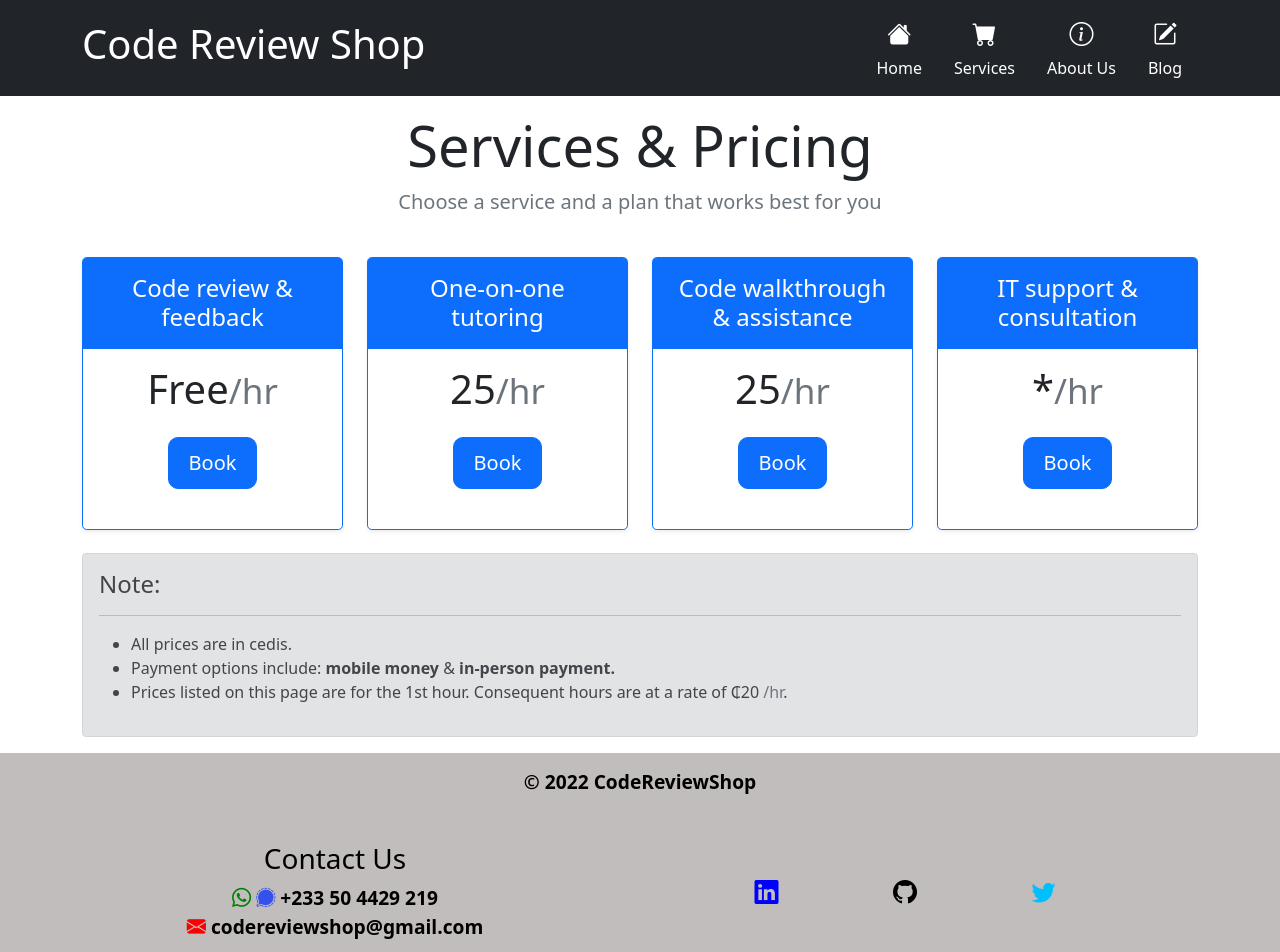
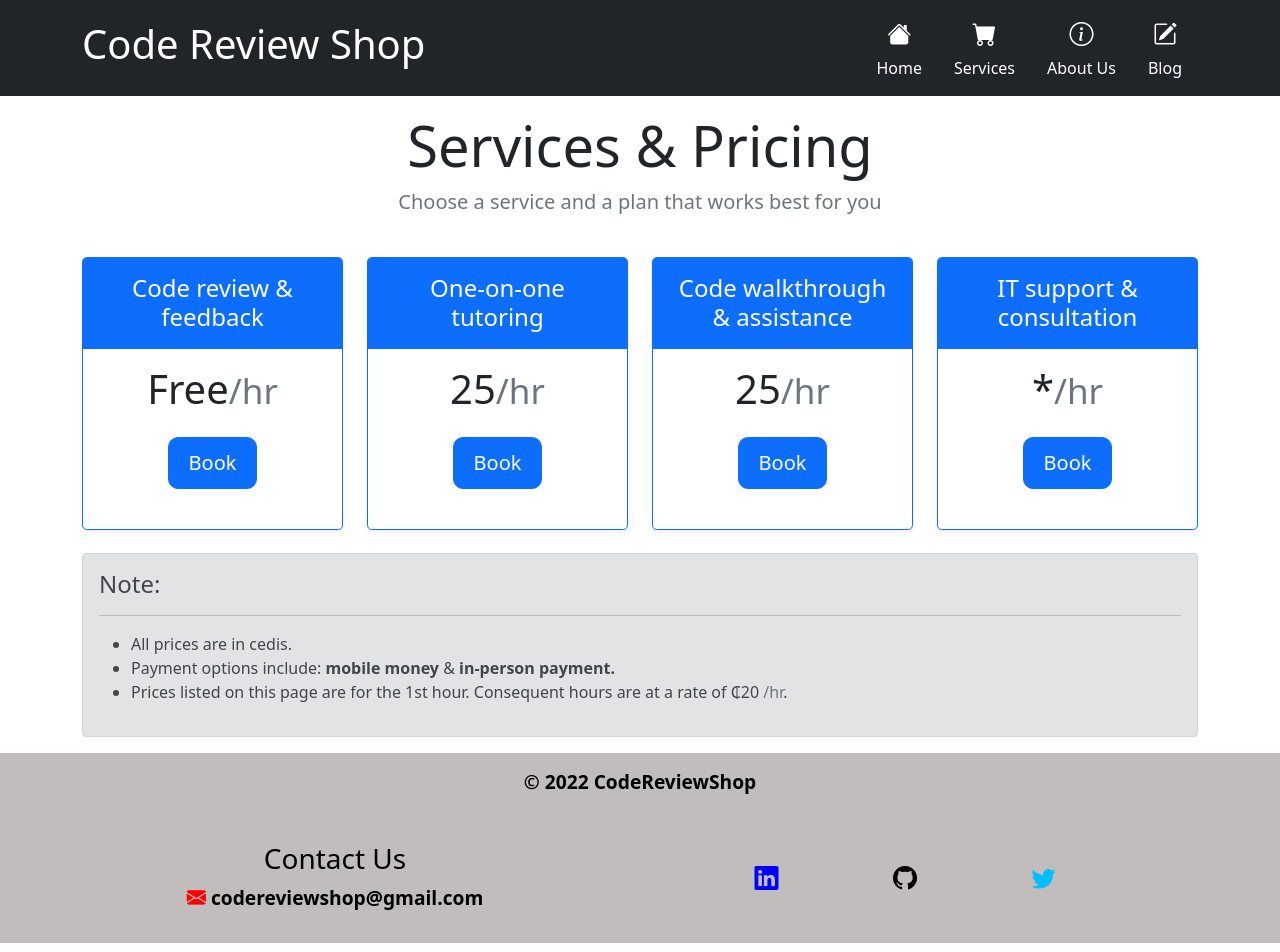
Before and after one commit to project-graveyard/codereviewshop, a React (Create React App) app: page /services in a window 1280 px wide. Shown: the top 952 px of the page. Built offline with nearby package versions, Linux system fonts and the light colour scheme.

Commit message:
remove num details

```diff
--- a/src/Components/Footer/Footer.js
+++ b/src/Components/Footer/Footer.js
@@ -12,7 +12,6 @@ function Footer() {
       <div className="footer__info">
         <div className="footer__contact">
           <h3>Contact Us</h3>
-          <i className="bi bi-whatsapp" style={{ color: "green" }}></i> <i className="bi bi-signal" style={{ color: "#3452eb" }}></i> +233 50 4429 219 <br/>
           <a href="mailto:codereviewshop@gmail.com" rel="noreferrer" target='_blank'>
             <i className="bi bi-envelope-fill" style={{ color: "red" }}></i> codereviewshop@gmail.com
           </a>
```
